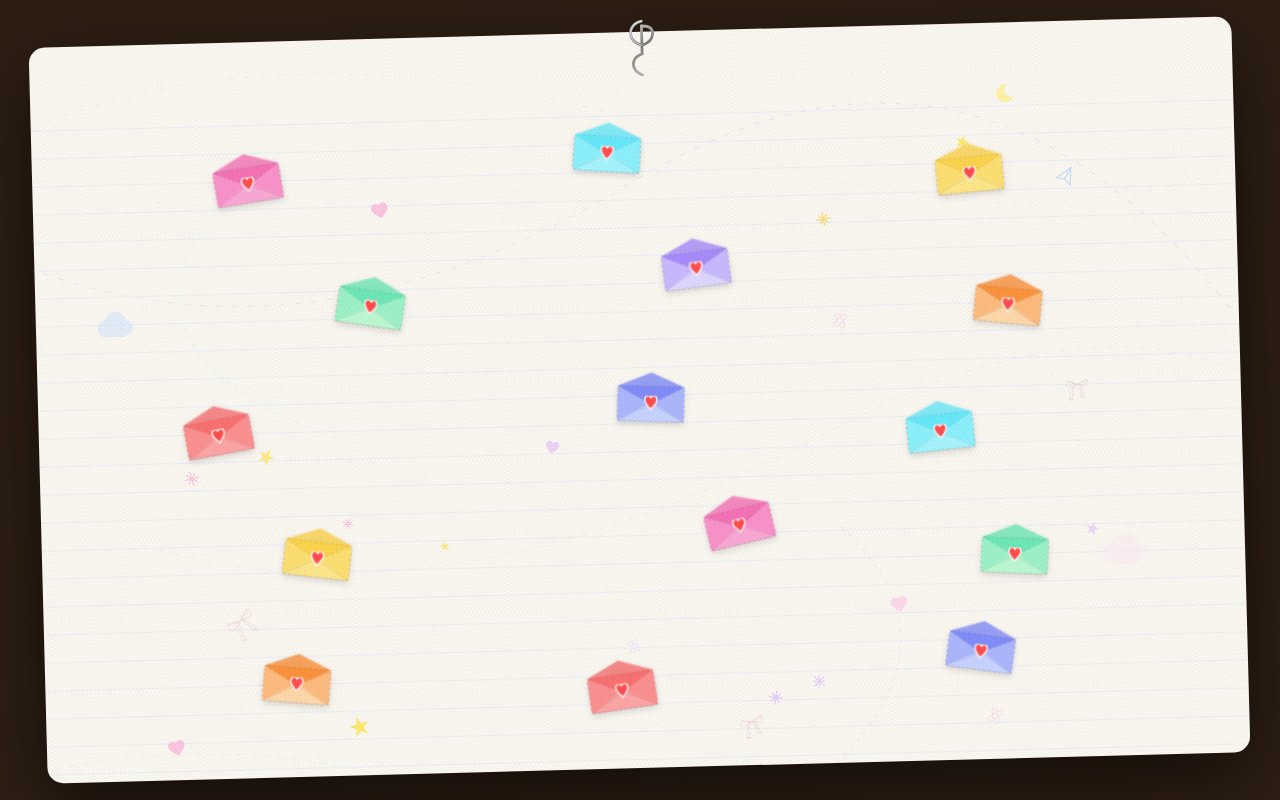
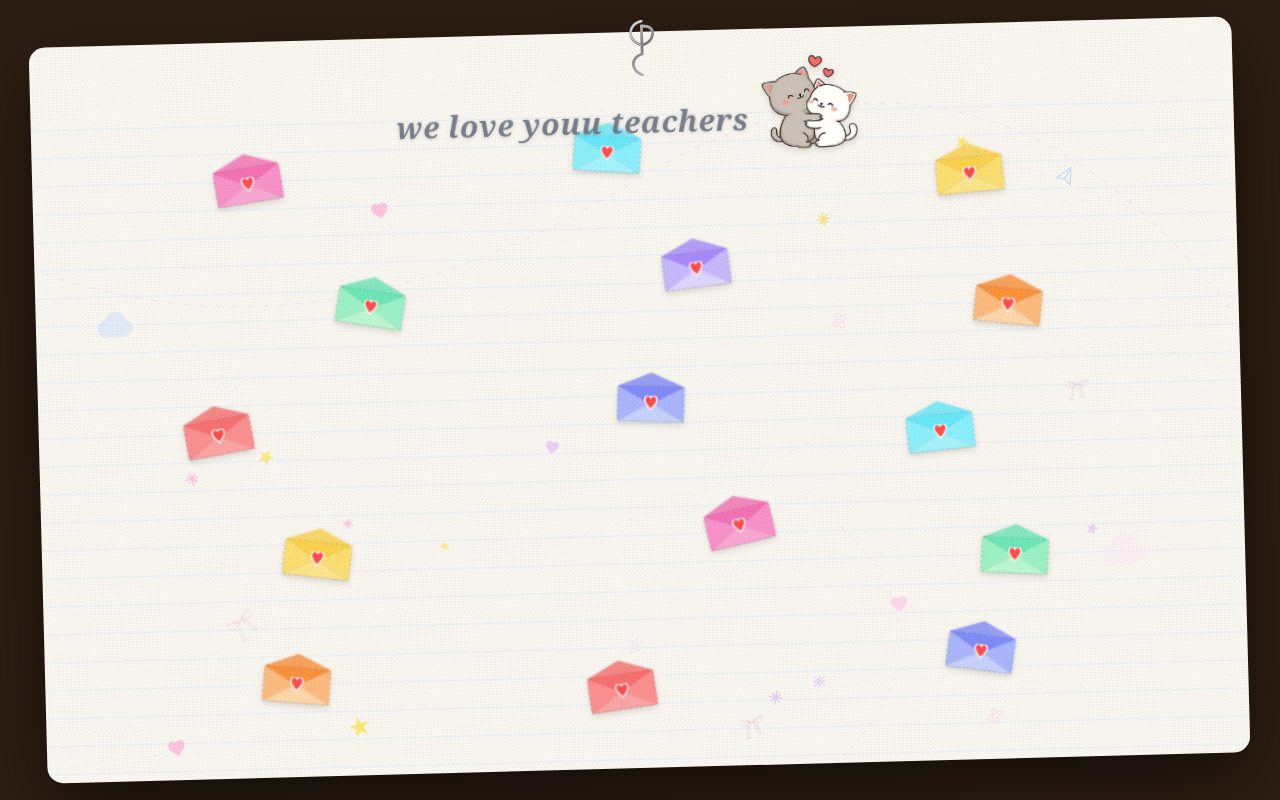
Before and after one commit to diyajojo/teachers-day, a Next.js app: page / in a window 1280 px wide. Both pictures are taken after a click on the button "Read the notes". Built offline with nearby package versions, Linux system fonts and the light colour scheme.

Commit message:
feat: add celebratory header with mascot images and remove moon icon in NotesSection

```diff
--- a/src/components/NotesSection.tsx
+++ b/src/components/NotesSection.tsx
@@ -86,6 +86,14 @@ export default function NotesSection({ onBack }: { onBack: () => void }) {
 
   return (
     <div className="relative w-full h-full flex items-center justify-center overflow-hidden">
+      {/* ── Top Unruled Section Title ── */}
+      <div className="absolute top-[3%] w-full px-2 z-20 pointer-events-none select-none flex justify-center items-center gap-1 sm:gap-2">
+        <p className="font-[Georgia,serif] italic text-gray-500/90 text-lg sm:text-2xl md:text-3xl font-bold tracking-wide drop-shadow-sm translate-y-2 md:translate-y-3 whitespace-nowrap">
+          we love youu teachers
+        </p>
+        <img src="/assets/teddy.png" alt="cute snoopy" className="w-20 h-20 sm:w-24 sm:h-24 md:w-28 md:h-28 object-contain drop-shadow-md shrink-0" />
+      </div>
+
 
       {/* ── Notebook ruled lines background ── */}
       <div className="absolute inset-0 pt-14 pointer-events-none">
@@ -141,11 +149,7 @@ export default function NotesSection({ onBack }: { onBack: () => void }) {
         <path d="M50 35 C65 15, 80 30, 60 50 C80 65, 65 85, 50 65 C35 85, 20 65, 40 50 C20 30, 35 15, 50 35 Z" strokeLinejoin="round" />
       </svg>
 
-      {/* Moon */}
-      <svg className="absolute top-[8%] left-[80%] w-6 h-6 text-yellow-200 opacity-70 rotate-[15deg] pointer-events-none" viewBox="0 0 24 24" fill="currentColor">
-        <path d="M21 12.79A9 9 0 1111.21 3 7 7 0 0021 12.79z"/>
-      </svg>
-
+      {/* Moon removed per request */}
       {/* Cute Clouds */}
       <svg className="absolute top-[35%] left-[5%] w-10 h-10 text-blue-200 opacity-40 pointer-events-none" viewBox="0 0 24 24" fill="currentColor">
         <path d="M17.5 19c2.48 0 4.5-2.02 4.5-4.5 0-2.31-1.74-4.22-3.98-4.47C17.44 6.78 14.93 5 12 5 8.92 5 6.27 7.15 5.4 10.03 2.87 10.36 1 12.51 1 15c0 2.76 2.24 5 5 5h11.5z"/>
```
Also changed, not shown: public/assets/snoopy.png (added), public/assets/teddy.png (added).
